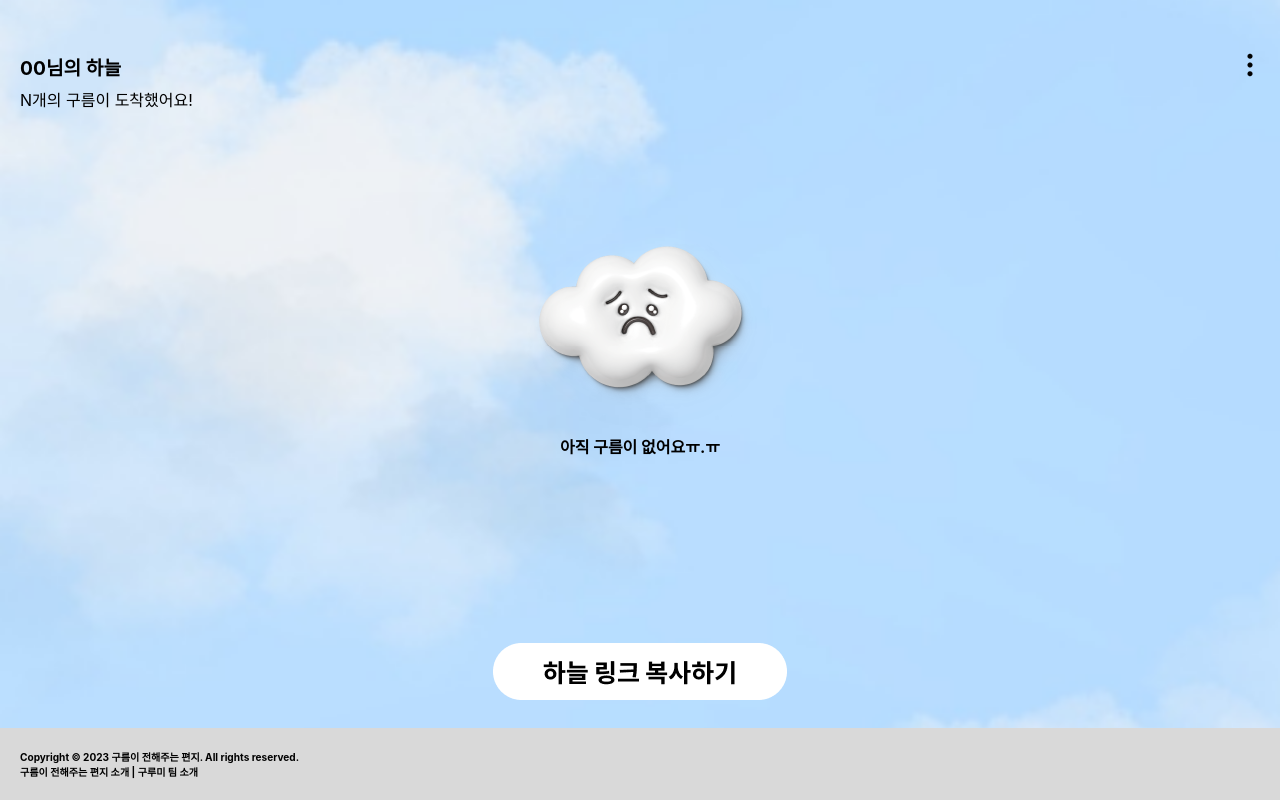
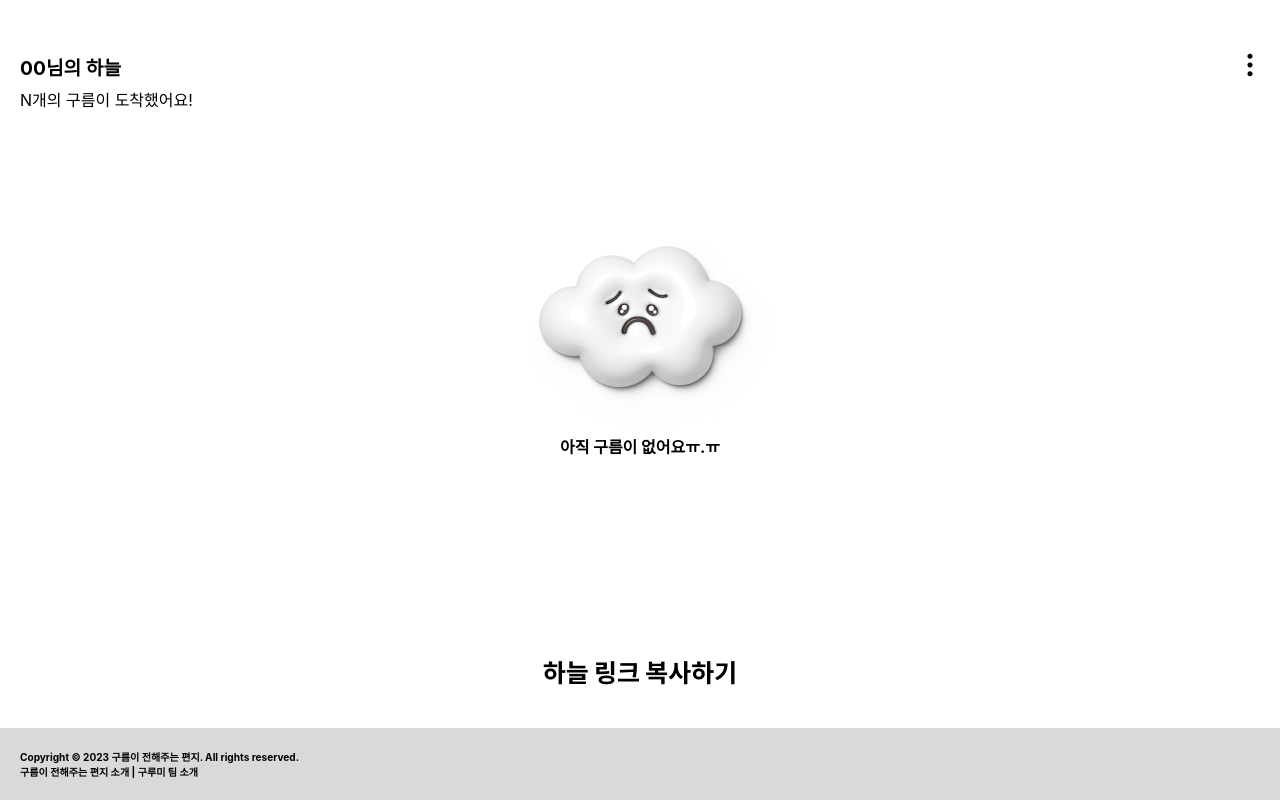
Before and after one commit to goormthon-Univ/TEAM_11, a React (Create React App) app: page / in a window 1280 px wide. Built offline with nearby package versions, Linux system fonts and the light colour scheme.

Commit message:
css변경

```diff
--- a/src/App.js
+++ b/src/App.js
@@ -1,5 +1,6 @@
 import { BrowserRouter, Route, Routes } from "react-router-dom";
 import Main from "./components/views/MainPage/Main";
+import Choicecloud from "./components/views/SetcloudPage/Choicecloud";
 import './App.css';
 
 function App() {
@@ -8,6 +9,7 @@ function App() {
       <BrowserRouter>
         <Routes>
           <Route exact path="/" element={<Main />} />
+          <Route exact path="/choicecloud" element={<Choicecloud />} />
         </Routes>
       </BrowserRouter>
     </div>
--- a/src/components/views/MainPage/Main.css
+++ b/src/components/views/MainPage/Main.css
@@ -1,10 +1,16 @@
-.body-container {
+/* .body-container {
     display: flex;
     flex-direction: column;
     justify-content: center;
-    /* 가운데 정렬 */
     overflow: hidden;
-}
+    background-image: url('/public/img/main/background.png');
+    background-size: cover;
+    background-repeat: no-repeat;
+    background-position: center;
+    overflow: hidden;
+    height: 100vh;
+    z-index: -1;
+} */
 
 .top-container {
     display: flex;
@@ -41,13 +47,6 @@
     flex-direction: column;
     align-items: center;
     position: relative;
-    background-image: url('/public/img/main/background.png');
-    background-size: cover;
-    /* 화면을 완전히 채우도록 설정 */
-    background-repeat: no-repeat;
-    background-position: center;
-    overflow: hidden;
-    z-index: -1;
 }
 
 .noclouds {
```
